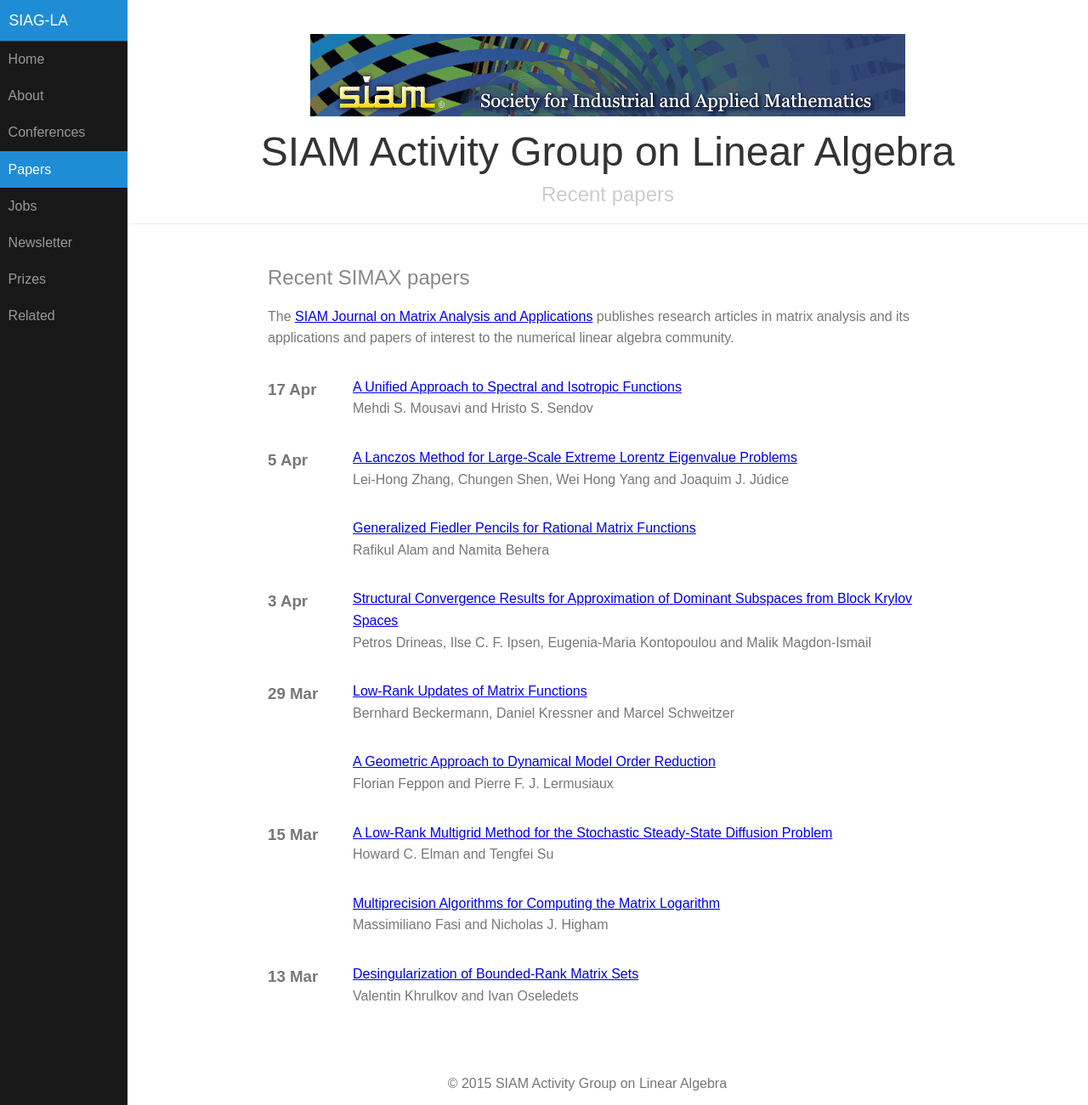
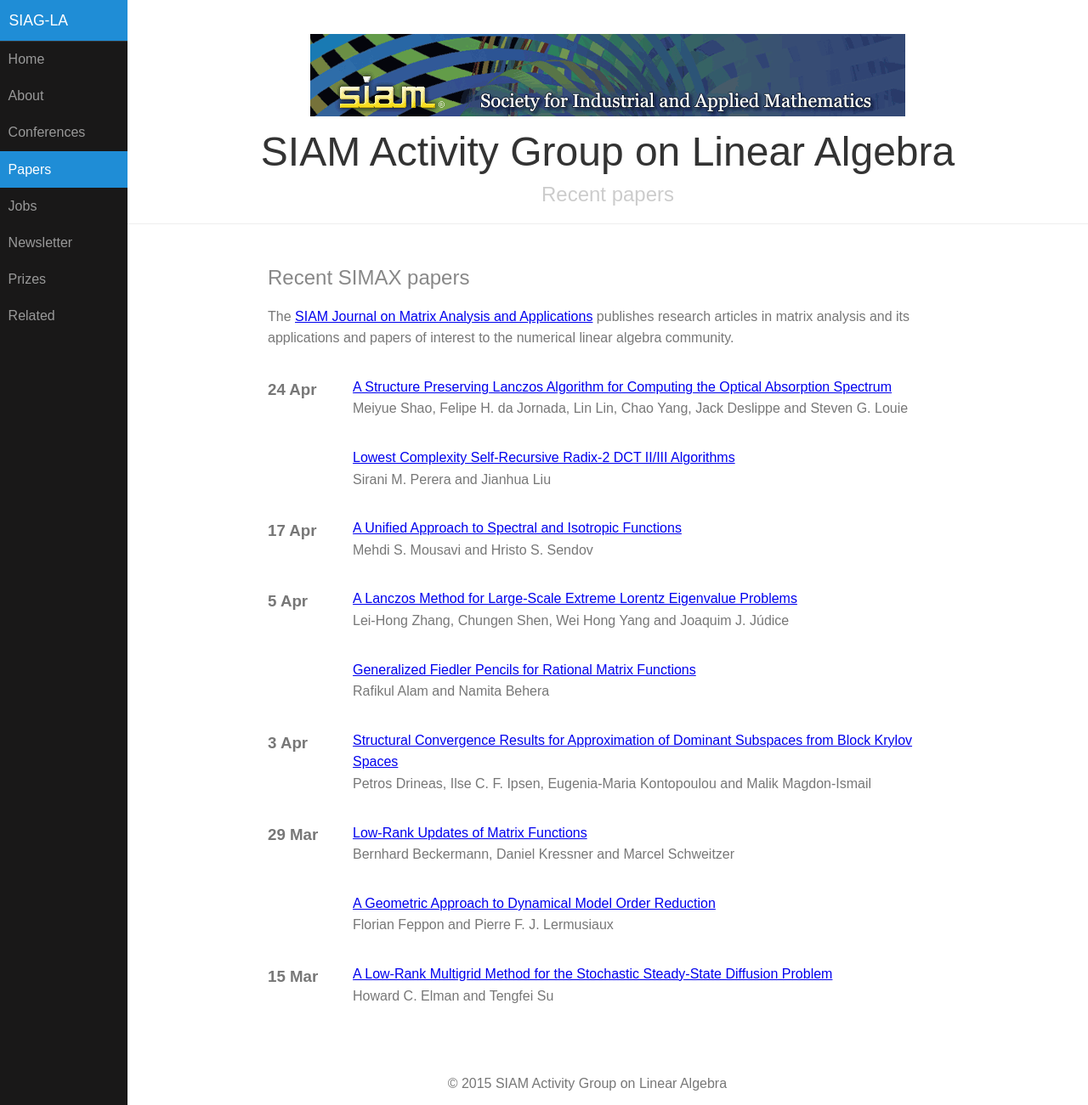
Before and after one commit to dbindel/siagla, a Jekyll site: the page built from simax.html, in a window 1280 px wide and 1301 px high. Shown: the whole window at 85% size. Built offline with Jekyll 4.4.1, drawn with Linux system fonts in a browser that asks for light colours.

Commit message:
Automated updates to simax.yml

```diff
--- a/_data/simax.yml
+++ b/_data/simax.yml
@@ -2798,3 +2798,21 @@
   pp_start: '632'
   title: A Unified Approach to Spectral and Isotropic Functions
   volume: '39'
+- authors: Sirani M. Perera and Jianhua Liu
+  date: '2018-04-24T07:00:00Z'
+  doi: doi:10.1137/17M1114557
+  link: https://epubs.siam.org/doi/abs/10.1137/17M1114557?ai=s7&mi=3ezuvv&af=R
+  pp_end: '682'
+  pp_start: '664'
+  title: Lowest Complexity Self-Recursive Radix-2 DCT II/III Algorithms
+  volume: '39'
+- authors: Meiyue Shao, Felipe H. da Jornada, Lin Lin, Chao Yang, Jack Deslippe and
+    Steven G. Louie
+  date: '2018-04-24T07:00:00Z'
+  doi: doi:10.1137/16M1102641
+  link: https://epubs.siam.org/doi/abs/10.1137/16M1102641?ai=s7&mi=3ezuvv&af=R
+  pp_end: '711'
+  pp_start: '683'
+  title: A Structure Preserving Lanczos Algorithm for Computing the Optical Absorption
+    Spectrum
+  volume: '39'
```
